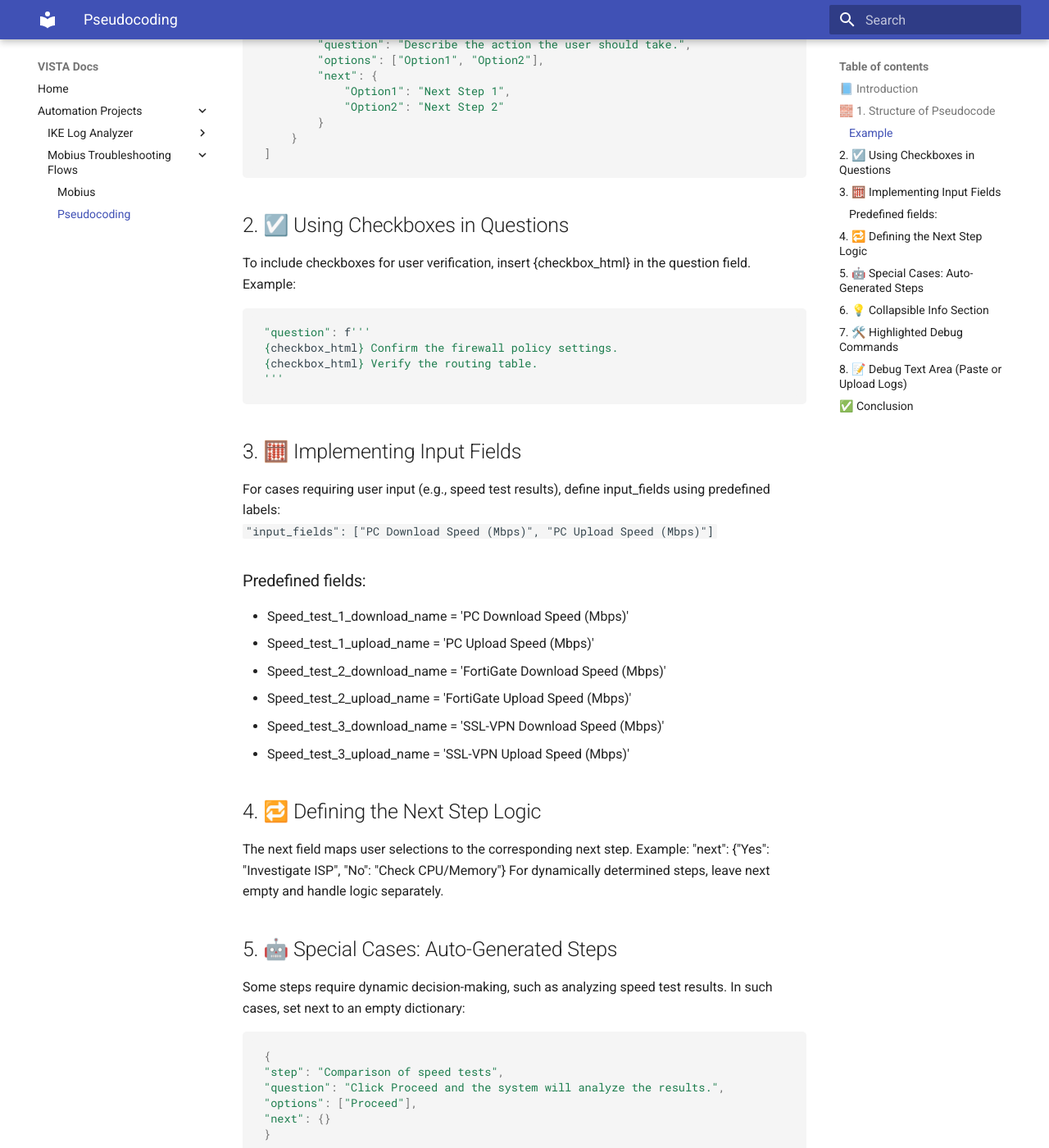
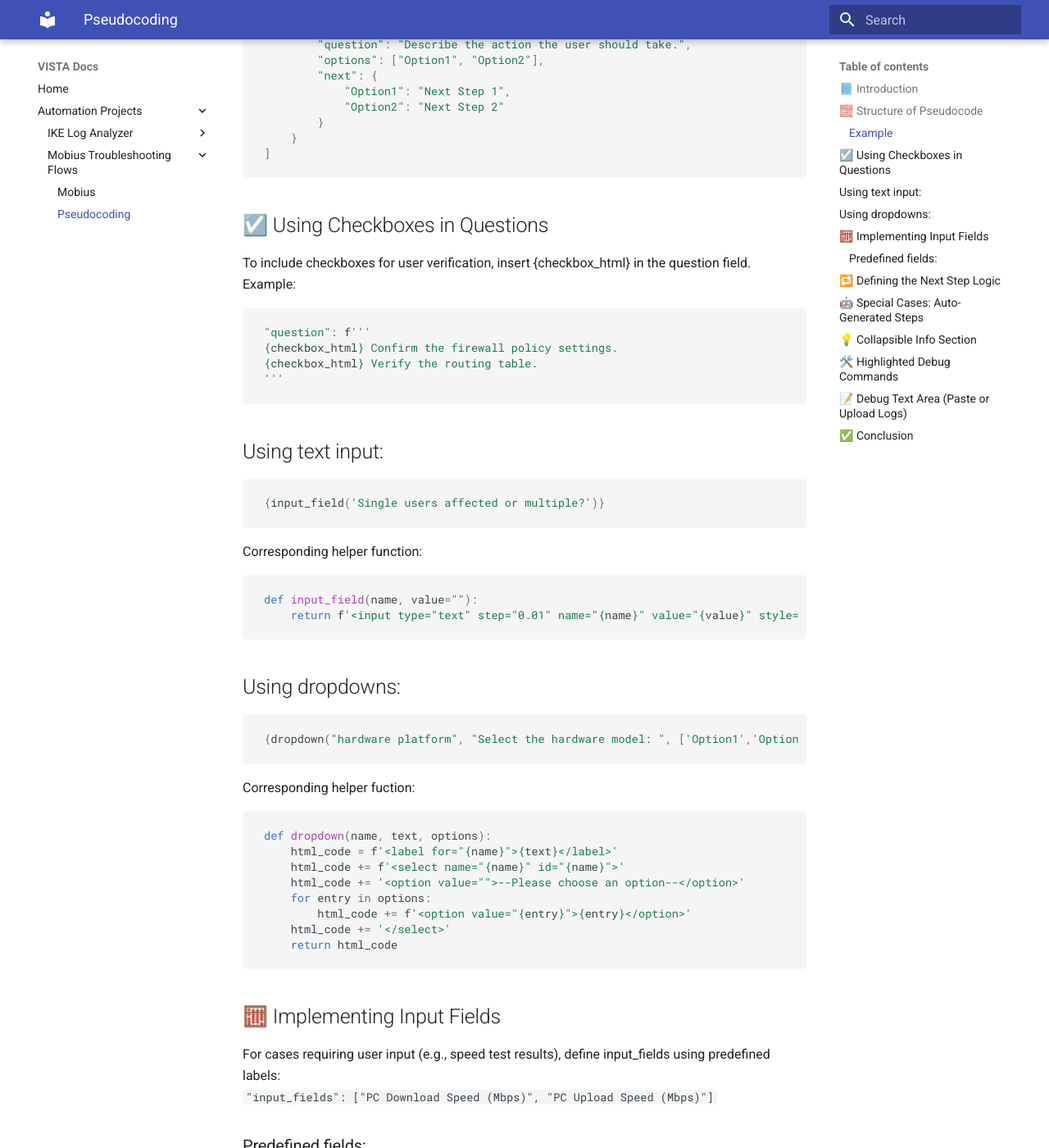
Before and after one commit to ProjectVISTA/VISTA-docs, an MkDocs documentation site: the page built from docs/mobius/pseudocoding.md, in a window 1280 px wide and 1400 px high, scrolled down 846 px. Shown: the whole window at 82% size. Built offline with MkDocs 1.6.1 and Material for MkDocs 9.7.7, drawn with Linux system fonts in a browser that asks for light colours; some of the changed text lies outside the part shown.

Commit message:
adding pseucoding for textinput and dropdowns

````diff
--- a/docs/mobius/pseudocoding.md
+++ b/docs/mobius/pseudocoding.md
@@ -9,7 +9,7 @@ The pseudocode acts as a **blueprint** for engineers to design interactive troub
 
 ---
 
-## 🧱 1. Structure of Pseudocode
+## 🧱 Structure of Pseudocode
 
 Each troubleshooting workflow is represented as a **list of dictionaries**, where each dictionary defines one step. Each step includes the following keys:
 
@@ -36,7 +36,7 @@ troubleshooting_steps = [
 ]
 ```
 
-## 2. ☑️  Using Checkboxes in Questions
+## ☑️  Using Checkboxes in Questions
 To include checkboxes for user verification, insert {checkbox_html} in the question field. Example:
 ```python
 "question": f'''
@@ -44,7 +44,34 @@ To include checkboxes for user verification, insert {checkbox_html} in the quest
 {checkbox_html} Verify the routing table.
 '''
 ```
-## 3. 🧮 Implementing Input Fields
+
+## Using text input:
+```python
+{input_field('Single users affected or multiple?')}
+```
+
+Corresponding helper function:
+```python
+def input_field(name, value=""):
+    return f'<input type="text" step="0.01" name="{name}" value="{value}" style="width: 100px; padding: 5px; margin: 5px;">'
+```
+
+## Using dropdowns:
+```python
+{dropdown("hardware platform", "Select the hardware model: ", ['Option1','Option2','Option3'])}
+```
+Corresponding helper fuction:
+```python
+def dropdown(name, text, options):
+    html_code = f'<label for="{name}">{text}</label>'
+    html_code += f'<select name="{name}" id="{name}">'
+    html_code += '<option value="">--Please choose an option--</option>'
+    for entry in options:
+        html_code += f'<option value="{entry}">{entry}</option>'
+    html_code += '</select>'
+    return html_code
+```
+## 🧮 Implementing Input Fields
 For cases requiring user input (e.g., speed test results), define input_fields using predefined labels:
 <br>`"input_fields": ["PC Download Speed (Mbps)", "PC Upload Speed (Mbps)"]`
 ### Predefined fields:
@@ -55,11 +82,12 @@ For cases requiring user input (e.g., speed test results), define input_fields u
 - Speed_test_3_download_name = 'SSL-VPN Download Speed (Mbps)'
 - Speed_test_3_upload_name = 'SSL-VPN Upload Speed (Mbps)'
 
-## 4. 🔁  Defining the Next Step Logic
+## 🔁  Defining the Next Step Logic
 The next field maps user selections to the corresponding next step. Example:
 "next": {"Yes": "Investigate ISP", "No": "Check CPU/Memory"}
 For dynamically determined steps, leave next empty and handle logic separately.
-## 5. 🤖 Special Cases: Auto-Generated Steps
+
+## 🤖 Special Cases: Auto-Generated Steps
 Some steps require dynamic decision-making, such as analyzing speed test results. In such cases, set next to an empty dictionary:
 ```python
 {
@@ -71,14 +99,14 @@ Some steps require dynamic decision-making, such as analyzing speed test results
 ```
 The logic engine will determine the next step based on inputs.
 
-## 6. 💡 Collapsible Info Section
+## 💡 Collapsible Info Section
 Use the "info" key to include optional context/information shown in a collapsible format at the top-right of the page.
 
 ```python
 "info": "Use this step to understand if there's an upstream routing issue."
 ```
 
-## 7. 🛠️ Highlighted Debug Commands
+## 🛠️ Highlighted Debug Commands
 Wrap CLI debug commands with {debug_start} and {debug_end} for highlighted, copy-enabled display.
 
 ```python
@@ -86,7 +114,7 @@ Wrap CLI debug commands with {debug_start} and {debug_end} for highlighted, copy
 ping PC2 –n 30 –l 1472
 {debug_end}
 ```
-## 8. 📝 Debug Text Area (Paste or Upload Logs)
+## 📝 Debug Text Area (Paste or Upload Logs)
 To allow pasting/uploading of debug logs (which will be saved in the report), include      {text_area_html} in questions field infomration.
 
 ## ✅ Conclusion
````
Also changed, not shown: docs/ike-log-analyzer/index.md (+1 -1 lines), 1 other file.
